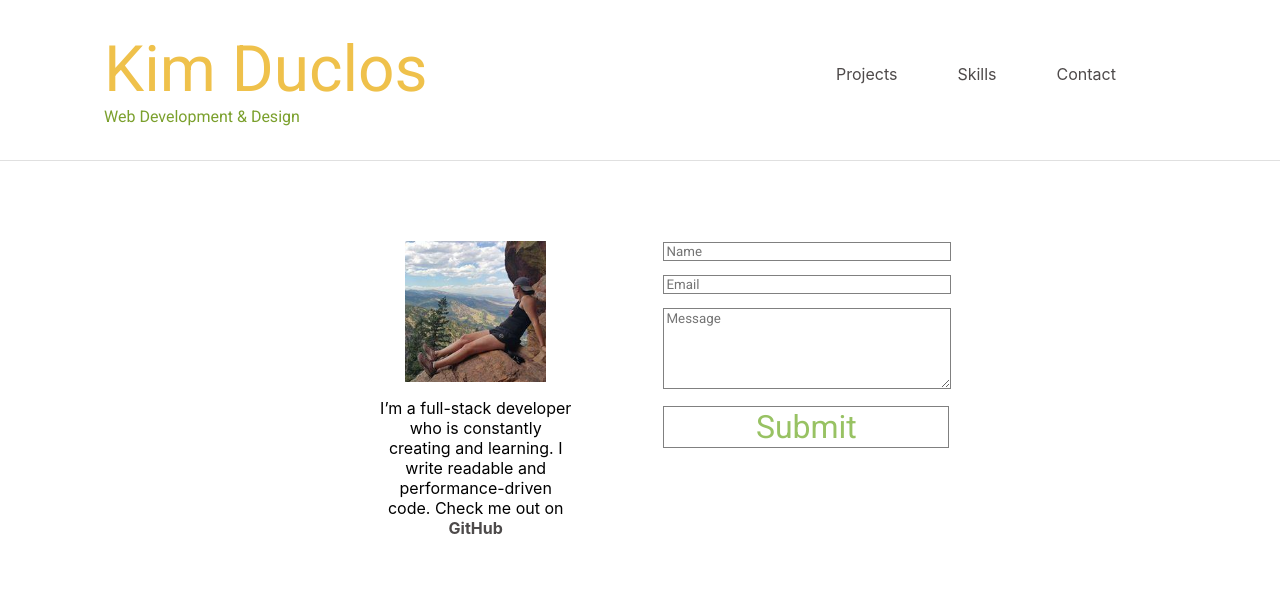
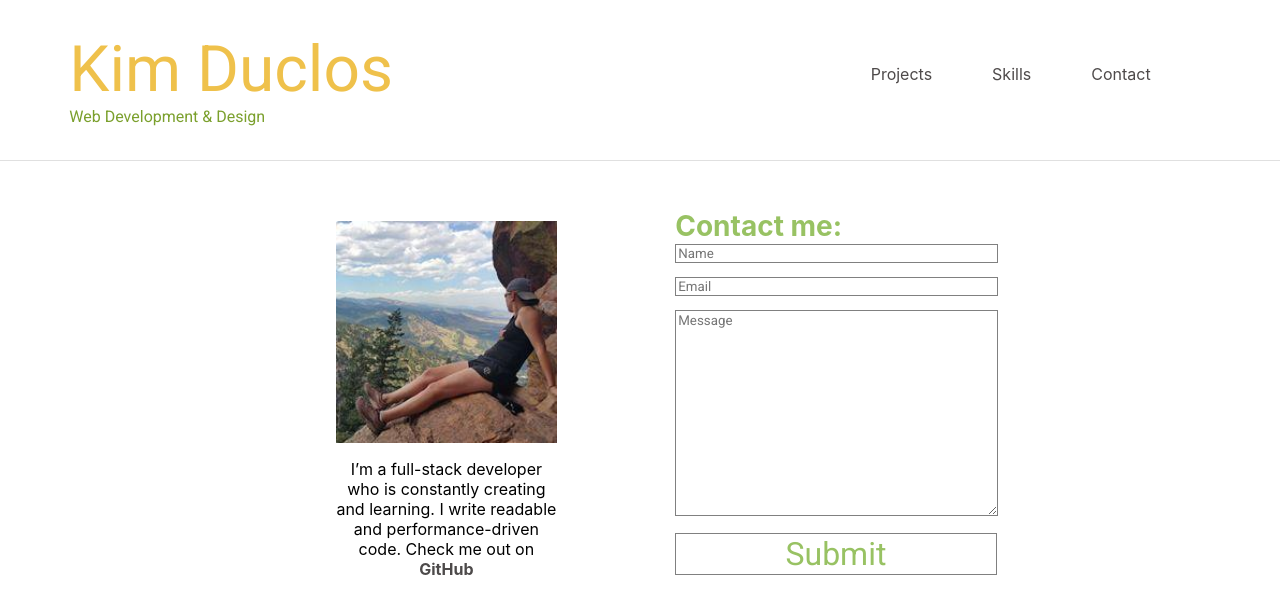
Before and after one commit to KimDuclos/kimduclos.github.io, a React (Create React App) app: page /contactForm in a window 1280 px wide. Shown: the top 614 px of the page. Built offline with nearby package versions, Linux system fonts and the light colour scheme.

Commit message:
more aligning items

```diff
--- a/src/About/about.scss
+++ b/src/About/about.scss
@@ -1,14 +1,14 @@
 .allAboutInfo {
   display: flex;
   flex-direction: column;
-  width: 40%;
+  width: 70%;
   .aboutSection {
     display: flex;
     flex-direction: column;
     justify-content: center;
     img {
-      width: 50%;
-      margin: auto;
+      width: 70%;
+      margin: .75em auto 0 auto;
     }
   }
   p {
--- a/src/contactForm/contactForm.jsx
+++ b/src/contactForm/contactForm.jsx
@@ -46,7 +46,7 @@ class ContactForm extends React.Component {
         <About />
         <div className="bottomSection" id="contact">
           <div className="contactForm">
-            {/* <h1>Say Hello...</h1> */}
+            <h1>Contact me:</h1>
             <form
               id="contact-form"
               onSubmit={this.handleSubmit.bind(this)}
--- a/src/contactForm/contactForm.scss
+++ b/src/contactForm/contactForm.scss
@@ -2,14 +2,20 @@
 
 .allContactInfo {
   width: 55%;
-  margin: 5em auto 0 auto;
+  margin: 3em auto 0 auto;
   display: flex;
   flex-direction: row;
   justify-content: space-evenly;
 }
 
 .bottomSection {
-  width: 40%;
+  width: 70%;
+  margin: 0 0 0 10%;
+  h1 {
+    color: #98C263;
+    font-size: 1.75em;
+    margin: 0;
+  }
 }
 
 .form-group {
@@ -37,6 +43,7 @@
 
 #message {
   width: 100%;
+  height: 200px;
   border: solid 1px gray;
   margin: 0 0 1em 0;
 }
--- a/src/header/header.scss
+++ b/src/header/header.scss
@@ -4,6 +4,7 @@
   display: flex;
   flex-direction: row;
   justify-content: center;
+  justify-content: space-evenly;
   border-bottom: 1px solid #e0e0e0;
   height: 10em;
   .titleBlock {
--- a/src/skills/skills.scss
+++ b/src/skills/skills.scss
@@ -7,6 +7,7 @@ ul {
   display: flex;
   flex-direction: column;
   justify-content: center;
+  margin: 2em 0 0 0;
   .skillsTopRow {
     display: flex;
     flex-direction: row;
```
